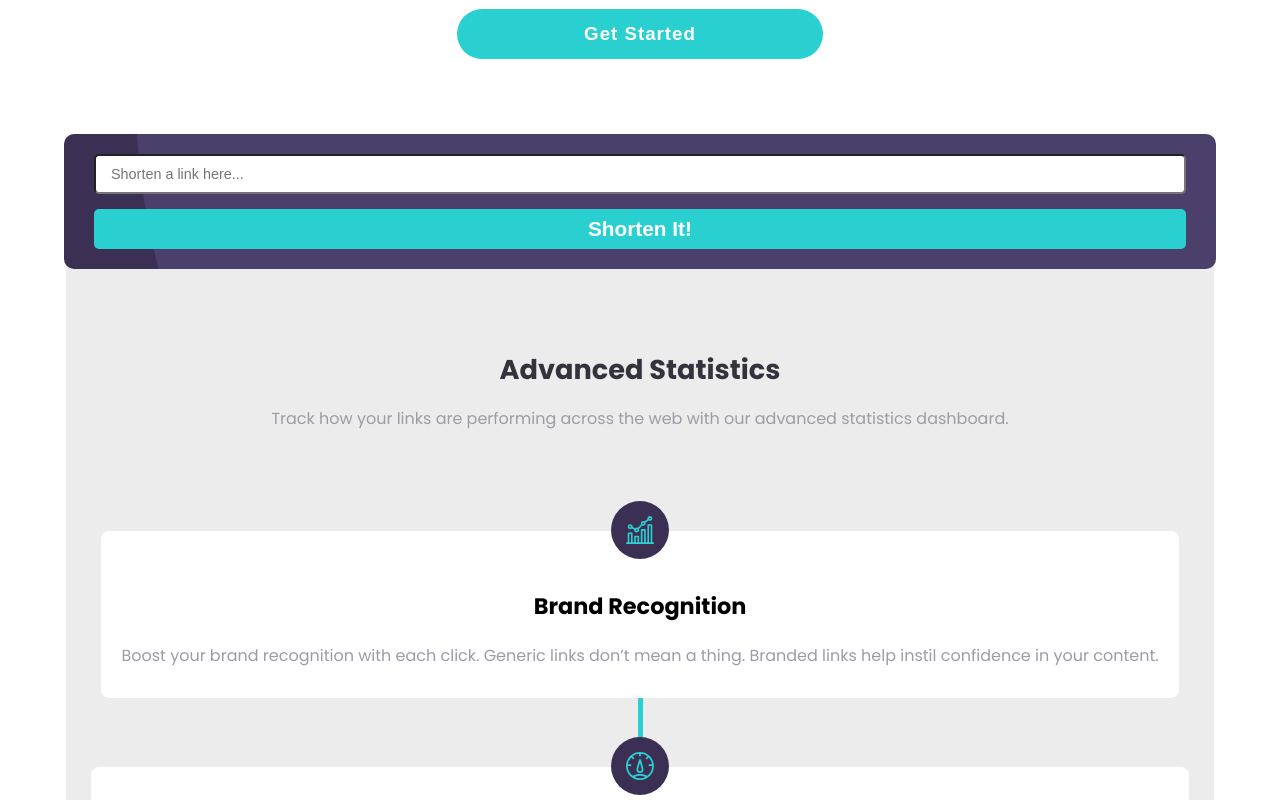
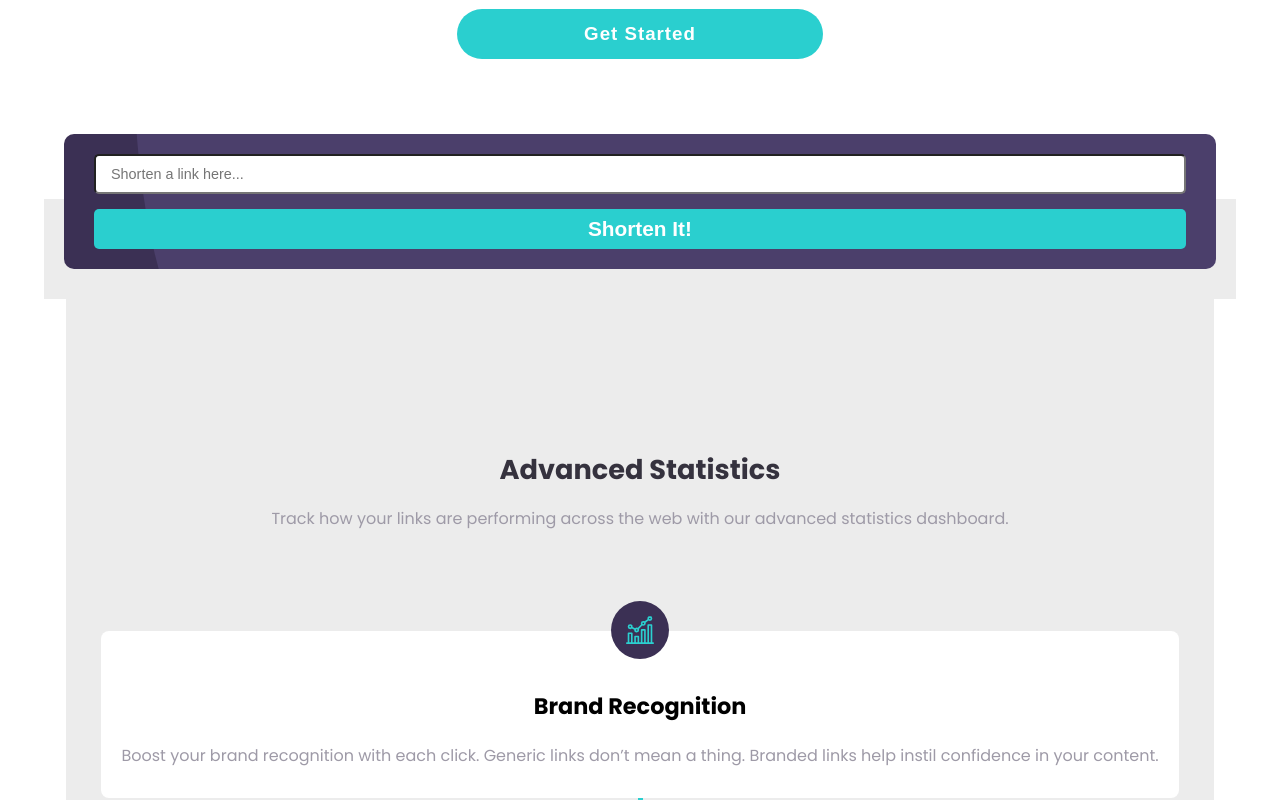
Before and after one commit to BrunoMoraesKS/urlShortener, a React (Create React App) app: page / in a window 1280 px wide. Shown: the part 1380-2180 px from the top of the page. Built offline with nearby package versions, Linux system fonts and the light colour scheme.

Commit message:
Finished mobile

```diff
--- a/sass/_home.scss
+++ b/sass/_home.scss
@@ -8,9 +8,11 @@
 }
 
 .linkShortenerSection {
+  position: relative;
+
   width: 90vw;
 
-  margin: 60px 0;
+  margin-top: 60px;
 
   background: url("../images/bg-shorten-mobile.svg"), $darkViolet;
   background-repeat: no-repeat;
@@ -18,6 +20,8 @@
   background-position: 70px -75px;
 
   border-radius: 10px;
+
+  z-index: 999;
 }
 
 .linkShortenerForm {
@@ -56,7 +60,7 @@
 
   span {
     position: relative;
-    top: -25px;
+    top: -10px;
     left: -70px;
 
     color: $red;
@@ -114,16 +118,11 @@
   flex-direction: column;
   align-items: center;
 
-  position: relative;
-
-  bottom: 130px;
-
   padding-top: 150px;
   padding-bottom: 70px;
+  margin-top: -65px;
 
   background: $gray;
-
-  z-index: -1;
 
   h3 {
     font-size: 1.7rem;
@@ -213,7 +212,6 @@
 
   width: 100%;
   height: 300px;
-  margin-top: -130px;
 
   background: url("../images/bg-boost-mobile.svg"), $darkViolet;
   background-repeat: no-repeat;
@@ -225,3 +223,74 @@
     color: white;
   }
 }
+
+.shortenedLinks {
+  display: flex;
+  flex-direction: column;
+
+  position: relative;
+  bottom: 70px;
+
+  margin: 0 -20px;
+  padding: 0 20px;
+
+  margin-bottom: -5px;
+  padding-top: 100px;
+
+  background: $gray;
+}
+
+.shortLinksMap {
+  display: flex;
+  flex-direction: column;
+  align-items: flex-start;
+  justify-content: space-evenly;
+
+  position: relative;
+
+  height: 170px;
+  padding: 15px;
+
+  margin: 15px 0;
+
+  background: white;
+  border-radius: 5px;
+
+  h4 {
+    color: $veryDarkBlue;
+    font-size: 1rem;
+    font-weight: 500;
+  }
+
+  .horizontalLine {
+    width: 107.5%;
+    height: 2px;
+    margin-left: -15px;
+  }
+
+  h3 {
+    color: $cyan;
+    font-size: 1.2rem;
+    font-weight: 600;
+  }
+
+  button {
+    align-self: center;
+
+    width: 90%;
+    height: 35px;
+
+    margin-top: 5px;
+
+    color: white;
+    font-weight: 700;
+    font-size: 1rem;
+
+    background: $cyan;
+    border-radius: 5px;
+  }
+
+  .copied {
+    background: $darkViolet;
+  }
+}
--- a/src/components/Home.jsx
+++ b/src/components/Home.jsx
@@ -48,7 +48,8 @@ const Home = () => {
       .then(function (response) {
         setShortLinksArray([
           ...shortLinksArray,
-          response.data.result.short_link2,
+
+          { shortLink: response.data.result.short_link2, longLink: longLink },
         ]);
       })
       .catch((err) => {
@@ -94,6 +95,45 @@ const Home = () => {
 
             {loading ? loadingApi() : shortenBtn()}
           </form>
+        </section>
+
+        <section className="shortenedLinks">
+          {shortLinksArray.map((item, index) => {
+            return (
+              <div key={index} className="shortLinksMap">
+                <h4>{item.longLink}</h4>
+                <div className="horizontalLine"></div>
+                <h3>{item.shortLink}</h3>
+                <button
+                  id={`copyButton${index}`}
+                  className="copyButton"
+                  onClick={() => {
+                    const buttonClass =
+                      document.getElementsByClassName("copyButton");
+
+                    let i = 0;
+
+                    do {
+                      buttonClass[i].classList.remove("copied");
+                      buttonClass[i].innerHTML = "Copy";
+
+                      i++;
+                    } while (i !== buttonClass.length);
+
+                    navigator.clipboard.writeText(item.shortLink);
+
+                    const buttonId = document.getElementById(
+                      `copyButton${index}`
+                    );
+                    buttonId.classList.add("copied");
+                    buttonId.innerHTML = "Copied!";
+                  }}
+                >
+                  Copy
+                </button>
+              </div>
+            );
+          })}
         </section>
       </main>
 
--- a/src/css/main.css
+++ b/src/css/main.css
@@ -16,13 +16,15 @@
 }
 
 .linkShortenerSection {
+  position: relative;
   width: 90vw;
-  margin: 60px 0;
+  margin-top: 60px;
   background: url("../images/bg-shorten-mobile.svg"), #3b3054;
   background-repeat: no-repeat;
   background-size: cover;
   background-position: 70px -75px;
   border-radius: 10px;
+  z-index: 999;
 }
 
 .linkShortenerForm {
@@ -68,7 +70,7 @@
 
 .linkShortenerForm span {
   position: relative;
-  top: -25px;
+  top: -10px;
   left: -70px;
   color: #f46262;
   font-size: 0.8rem;
@@ -131,12 +133,10 @@
   -webkit-box-align: center;
       -ms-flex-align: center;
           align-items: center;
-  position: relative;
-  bottom: 130px;
   padding-top: 150px;
   padding-bottom: 70px;
+  margin-top: -65px;
   background: rgba(191, 191, 191, 0.3);
-  z-index: -1;
 }
 
 .statistics h3 {
@@ -241,7 +241,6 @@
           justify-content: center;
   width: 100%;
   height: 300px;
-  margin-top: -130px;
   background: url("../images/bg-boost-mobile.svg"), #3b3054;
   background-repeat: no-repeat;
   background-size: cover;
@@ -250,6 +249,81 @@
 .boostYourLink h3 {
   font-size: 1.7rem;
   color: white;
+}
+
+.shortenedLinks {
+  display: -webkit-box;
+  display: -ms-flexbox;
+  display: flex;
+  -webkit-box-orient: vertical;
+  -webkit-box-direction: normal;
+      -ms-flex-direction: column;
+          flex-direction: column;
+  position: relative;
+  bottom: 70px;
+  margin: 0 -20px;
+  padding: 0 20px;
+  margin-bottom: -5px;
+  padding-top: 100px;
+  background: rgba(191, 191, 191, 0.3);
+}
+
+.shortLinksMap {
+  display: -webkit-box;
+  display: -ms-flexbox;
+  display: flex;
+  -webkit-box-orient: vertical;
+  -webkit-box-direction: normal;
+      -ms-flex-direction: column;
+          flex-direction: column;
+  -webkit-box-align: start;
+      -ms-flex-align: start;
+          align-items: flex-start;
+  -webkit-box-pack: space-evenly;
+      -ms-flex-pack: space-evenly;
+          justify-content: space-evenly;
+  position: relative;
+  height: 170px;
+  padding: 15px;
+  margin: 15px 0;
+  background: white;
+  border-radius: 5px;
+}
+
+.shortLinksMap h4 {
+  color: #35323e;
+  font-size: 1rem;
+  font-weight: 500;
+}
+
+.shortLinksMap .horizontalLine {
+  width: 107.5%;
+  height: 2px;
+  margin-left: -15px;
+}
+
+.shortLinksMap h3 {
+  color: #2acfcf;
+  font-size: 1.2rem;
+  font-weight: 600;
+}
+
+.shortLinksMap button {
+  -ms-flex-item-align: center;
+      -ms-grid-row-align: center;
+      align-self: center;
+  width: 90%;
+  height: 35px;
+  margin-top: 5px;
+  color: white;
+  font-weight: 700;
+  font-size: 1rem;
+  background: #2acfcf;
+  border-radius: 5px;
+}
+
+.shortLinksMap .copied {
+  background: #3b3054;
 }
 
 header {
```
Also changed, not shown: 1 other file (tests, documents, lock files or other folders).
